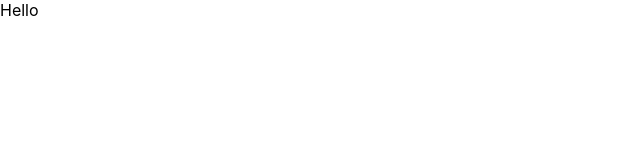
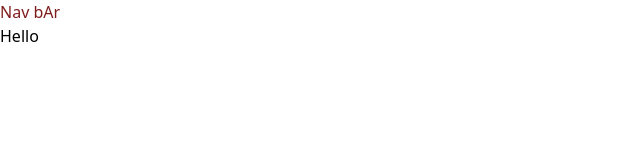
Before and after one commit to Red4lpha/Shopping-Cart-Project, a React (Create React App) app: page / in a window 1280 px wide. Shown: the top 160 px of the page, without its empty margins (0-640 px from the left). Built offline with nearby package versions, Linux system fonts and the light colour scheme.

Commit message:
Set up for tailwindcss

```diff
--- /dev/null
+++ b/craco.config.js
@@ -0,0 +1,11 @@
+// craco.config.js
+module.exports = {
+    style: {
+      postcss: {
+        plugins: [
+          require('tailwindcss'),
+          require('autoprefixer'),
+        ],
+      },
+    },
+  }
--- a/src/App.js
+++ b/src/App.js
@@ -1,7 +1,9 @@
+const { default: Navbar } = require("./components/Navbar");
 
 function App() {
   return (
-    <div className="App">
+    <div className="container">
+      <Navbar />
       Hello
     </div>
   );
--- /dev/null
+++ b/src/components/Navbar.js
@@ -0,0 +1,11 @@
+import React from 'react'
+
+const Navbar = () => {
+    return (
+        <nav>
+            <p className="text-red-900">Nav bAr</p>
+        </nav>
+    )
+}
+
+export default Navbar
--- a/src/index.css
+++ b/src/index.css
@@ -1,13 +1,4 @@
-body {
-  margin: 0;
-  font-family: -apple-system, BlinkMacSystemFont, 'Segoe UI', 'Roboto', 'Oxygen',
-    'Ubuntu', 'Cantarell', 'Fira Sans', 'Droid Sans', 'Helvetica Neue',
-    sans-serif;
-  -webkit-font-smoothing: antialiased;
-  -moz-osx-font-smoothing: grayscale;
-}
-
-code {
-  font-family: source-code-pro, Menlo, Monaco, Consolas, 'Courier New',
-    monospace;
-}
+/* ./src/index.css */
+@tailwind base;
+@tailwind components;
+@tailwind utilities;
--- /dev/null
+++ b/tailwind.config.js
@@ -0,0 +1,11 @@
+module.exports = {
+  purge: ['./src/**/*.{js,jsx,ts,tsx}', './public/index.html'],
+  darkMode: false, // or 'media' or 'class'
+  theme: {
+    extend: {},
+  },
+  variants: {
+    extend: {},
+  },
+  plugins: [],
+}
```
Also changed, not shown: package.json (+8 -3 lines), 1 other file (tests, documents, lock files or other folders).
